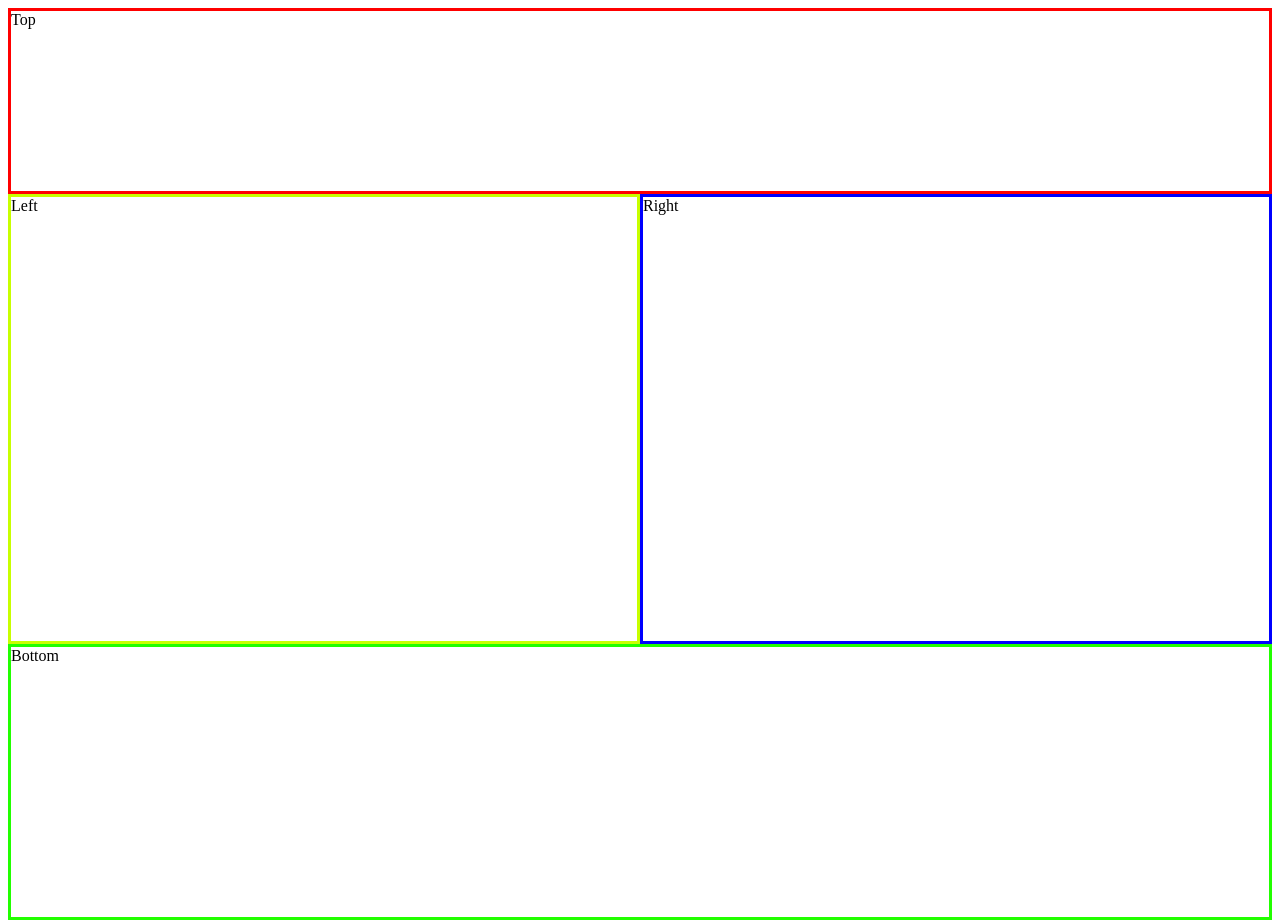
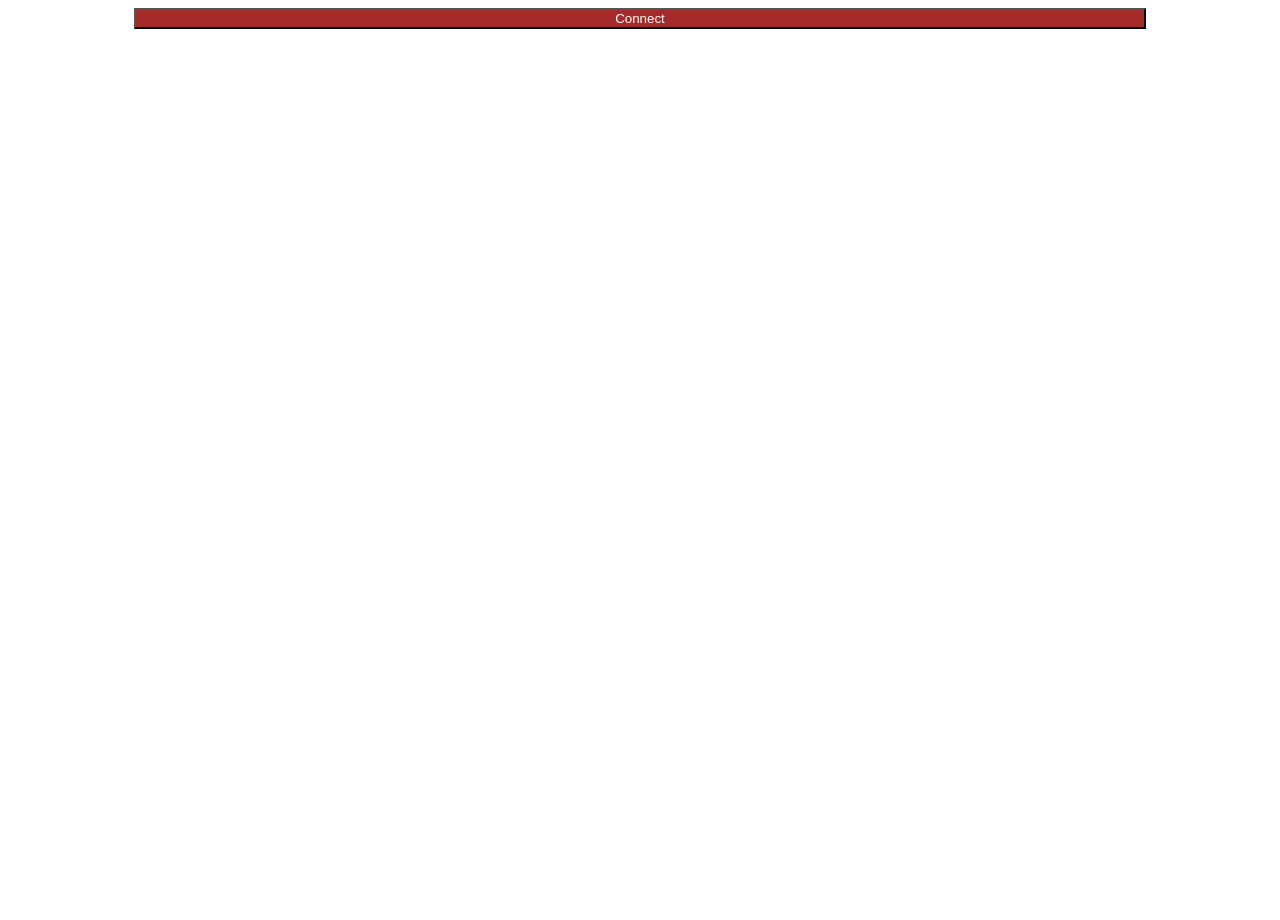
Before and after one commit to dronsEETAC/TutorialVue, a Vue app: page / in a window 1280 px wide. After the commit the page ends 800 px from the top, so only its background shows below. Built offline with nearby package versions, Linux system fonts and the light colour scheme.

Commit message:
Step3: connect button

```diff
--- a/src/App.vue
+++ b/src/App.vue
@@ -1,5 +1,7 @@
 <template>
-  <div class ="main">
+  <button v-if = "!connected" class = "myButtonConnect" @click = "toggle">Connect</button>
+  <button v-if = "connected" class = "myButtonDisconnect" @click = "toggle">Disconnect</button>
+  <div v-if = "connected" class ="main">
     <Top></Top>
     <div style = "display: flex; height: 50%">
       <Left></Left>
@@ -10,7 +12,7 @@
 </template>
 
 <script lang="ts">
-import { defineComponent } from 'vue';
+import { defineComponent, ref } from 'vue';
 import Top from './components/Top.vue';
 import Left from './components/Left.vue';
 import Right from './components/Right.vue';
@@ -23,7 +25,18 @@ export default defineComponent({
     Left,
     Right,
     Bottom
-}
+  },
+  setup () {
+    let connected = ref (false)
+    function toggle () {
+      connected.value = !connected.value;
+
+    }
+    return {
+      toggle,
+      connected
+    }
+  }
 });
 </script>
 
@@ -31,5 +44,19 @@ export default defineComponent({
   .main {
     height: 900px;
   }
+  .myButtonConnect {
+    width : 80%;
+    background-color: brown;
+    color : white;
+    margin-left: 10%;
+    margin-bottom: 1%
+  }
+  .myButtonDisconnect {
+    width : 80%;
+    background-color: rgb(77, 42, 165);
+    color : white;
+    margin-left: 10%;
+    margin-bottom: 1%
+  }
 
 </style>
```
